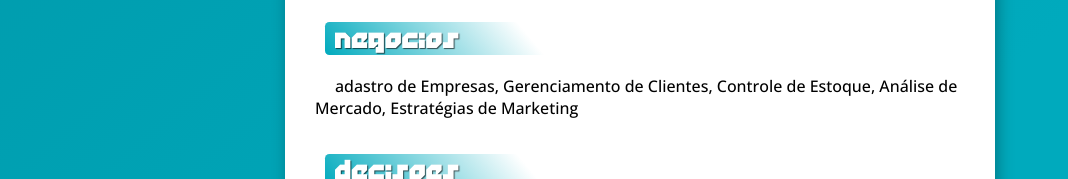
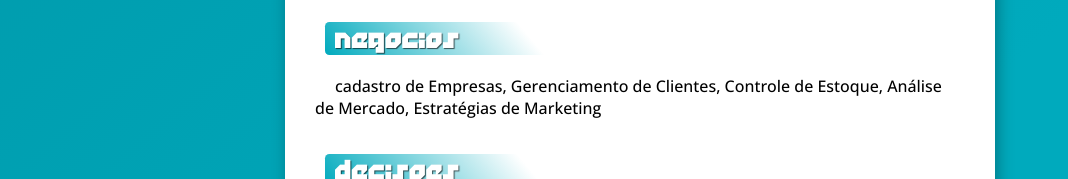
Before and after one commit to Guilherme22B/inovete_solutions, a plain HTML site: page index.html in a window 1280 px wide. Shown: the part 1243-1422 px from the top of the page, without its empty margins (0-1068 px from the left). Drawn offline with nearby package versions, Linux system fonts and the light colour scheme.

Commit message:
cadastro

```diff
--- a/index.html
+++ b/index.html
@@ -31,7 +31,7 @@
         <p>Os lucros representam a diferença entre as receitas obtidas pela venda dos produtos e as despesas envolvidas em sua produção e comercialização. Monitorar e avaliar os lucros permite que a empresa identifique áreas de melhoria, tome decisões estratégicas e maximize sua rentabilidade. </p>
         <img class="cont" src="imagens/img-lucros.jpeg" alt="">
         <h2>Negocios</h2>
-        <p>adastro de Empresas, Gerenciamento de Clientes, Controle de Estoque, Análise de Mercado, Estratégias de Marketing</p>
+        <p>cadastro de Empresas, Gerenciamento de Clientes, Controle de Estoque, Análise de Mercado, Estratégias de Marketing</p>
 
         <h2>
             Decisoes
```
